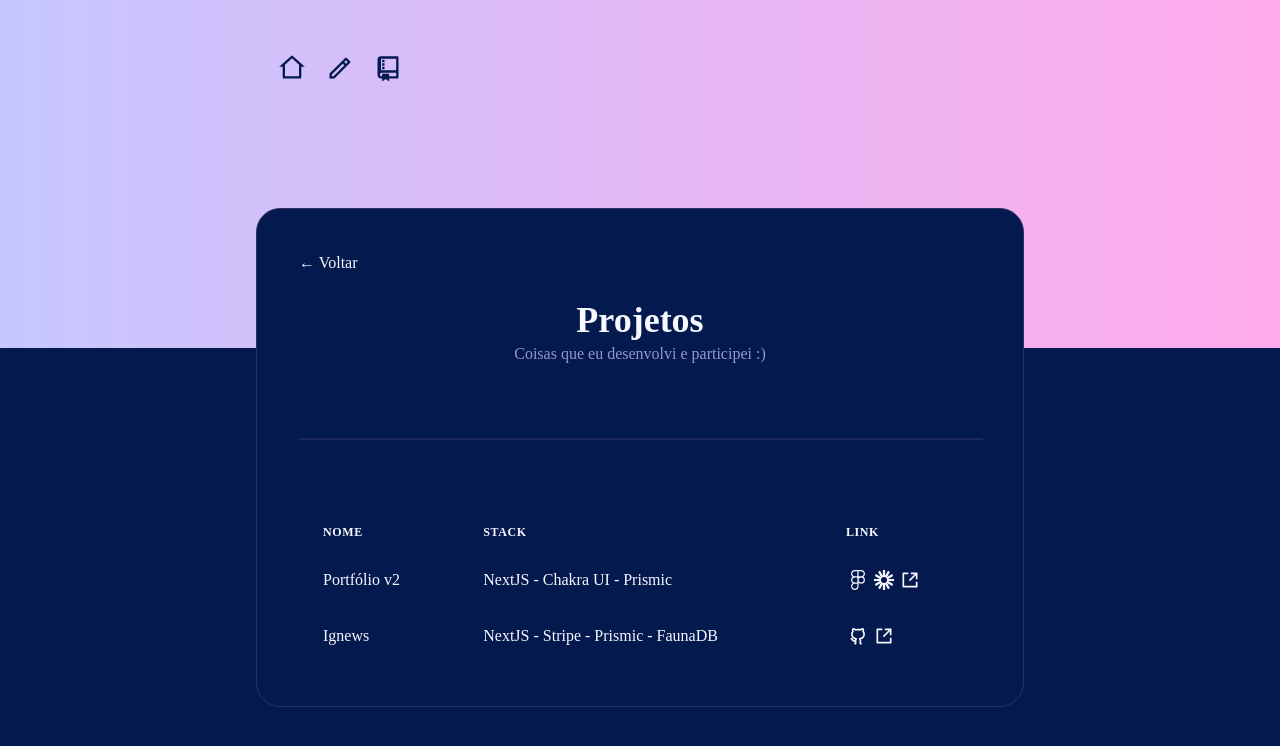
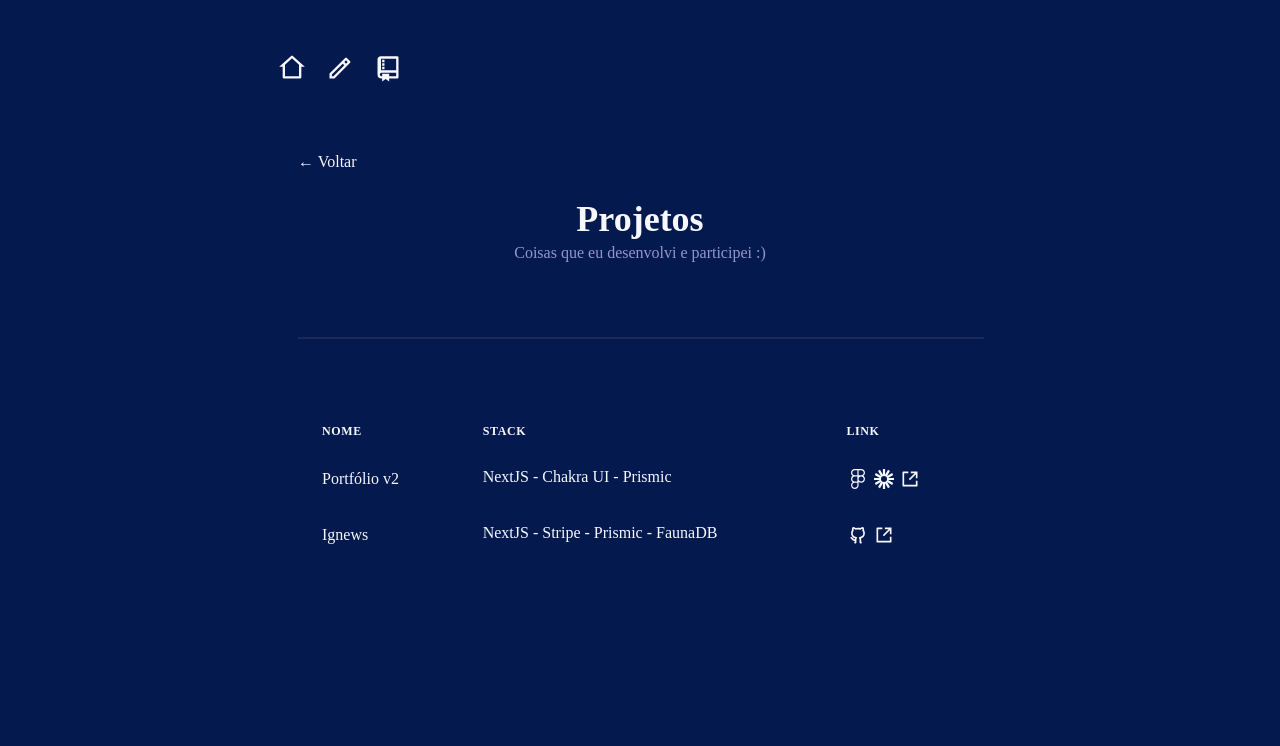
Before and after one commit to daniilomello/daniilodev-v2, a Next.js app: page /projects in a window 1280 px wide. Shown: the top 746 px of the page. Built offline with nearby package versions, Linux system fonts and the light colour scheme; a web font is replaced by a local one.

Commit message:
feat: update header components and projects

```diff
--- a/src/components/blog-page-posts.component.tsx
+++ b/src/components/blog-page-posts.component.tsx
@@ -15,7 +15,7 @@ interface ArticlesPostsProps {
 export function BlogPagePosts({ posts }: ArticlesPostsProps) {
   return (
     <>
-      <SimpleGrid columns={[1, null, 2]} minChildWidth="49%" spacing="5px">
+      <SimpleGrid minChildWidth={['100%', '45%']} spacing="5px">
         {posts.map((post) => (
           <ArticleItem
             key={post.id}
--- a/src/components/header.component.tsx
+++ b/src/components/header.component.tsx
@@ -14,7 +14,7 @@ export function Header() {
     <>
       <Box
         as="header"
-        pb={['90px', '260px']}
+        pb={['90px', '100px']}
         bgGradient="linear(to-l, #FFAAEB, #C6C7FF)"
       >
         <Container
@@ -32,8 +32,8 @@ export function Header() {
                 <Tooltip
                   label="Home"
                   aria-label="A home tooltip"
-                  bg="blue.900"
-                  color="blue.50"
+                  bg="blue.50"
+                  color="blue.900"
                   borderRadius="10px"
                   px="18px"
                   py="4px"
@@ -61,8 +61,8 @@ export function Header() {
                 <Tooltip
                   label="Blog"
                   aria-label="Blog"
-                  bg="blue.900"
-                  color="blue.50"
+                  bg="blue.50"
+                  color="blue.900"
                   borderRadius="10px"
                   px="18px"
                   py="4px"
@@ -90,8 +90,8 @@ export function Header() {
                 <Tooltip
                   label="Projetos"
                   aria-label="Projetos"
-                  bg="blue.900"
-                  color="blue.50"
+                  bg="blue.50"
+                  color="blue.900"
                   borderRadius="10px"
                   px="18px"
                   py="4px"
--- a/src/components/main-section.component.tsx
+++ b/src/components/main-section.component.tsx
@@ -17,7 +17,7 @@ export function MainSection({ children }: MainSectionProps) {
       p={['14px', '42px']}
       borderRadius="24px"
       position="relative"
-      top={['-50px', '-140px']}
+      top={['-50px', '-80px']}
     >
       {children}
     </Container>
--- a/src/components/projects-page-Item.component.tsx
+++ b/src/components/projects-page-Item.component.tsx
@@ -30,7 +30,7 @@ export function ProjectsPageItem({
     <>
       <Tr>
         <Td>{name}</Td>
-        <Td>{tags}</Td>
+        <Td display={['none', 'block']}>{tags}</Td>
         <Td>
           <HStack spacing="2px">
             {asGithub ? (
--- a/src/components/projects-page-list.component.tsx
+++ b/src/components/projects-page-list.component.tsx
@@ -16,7 +16,7 @@ export default function ProjectsPageList() {
         <Thead>
           <Tr>
             <Th>Nome</Th>
-            <Th>Stack</Th>
+            <Th display={['none', 'block']}>Stack</Th>
             <Th>Link</Th>
           </Tr>
         </Thead>
--- a/src/pages/projects.tsx
+++ b/src/pages/projects.tsx
@@ -1,19 +1,19 @@
 import type { NextPage } from 'next';
-import { Header } from '../components/header.component';
-import { MainSection } from '../components/main-section.component';
 import { SeparatorItem } from '../components/seperator.component';
 import ProjectsPageTitle from '../components/projects-page-title.component';
 import ProjectsPageList from '../components/projects-page-list.component';
+import { MainPagesSection } from '../components/main-pages-section.component';
+import { HeaderPages } from '../components/header-pages.component';
 
 const Projects: NextPage = () => {
   return (
     <>
-      <Header />
-      <MainSection>
+      <HeaderPages />
+      <MainPagesSection>
         <ProjectsPageTitle />
         <SeparatorItem />
         <ProjectsPageList />
-      </MainSection>
+      </MainPagesSection>
     </>
   );
 };
```
